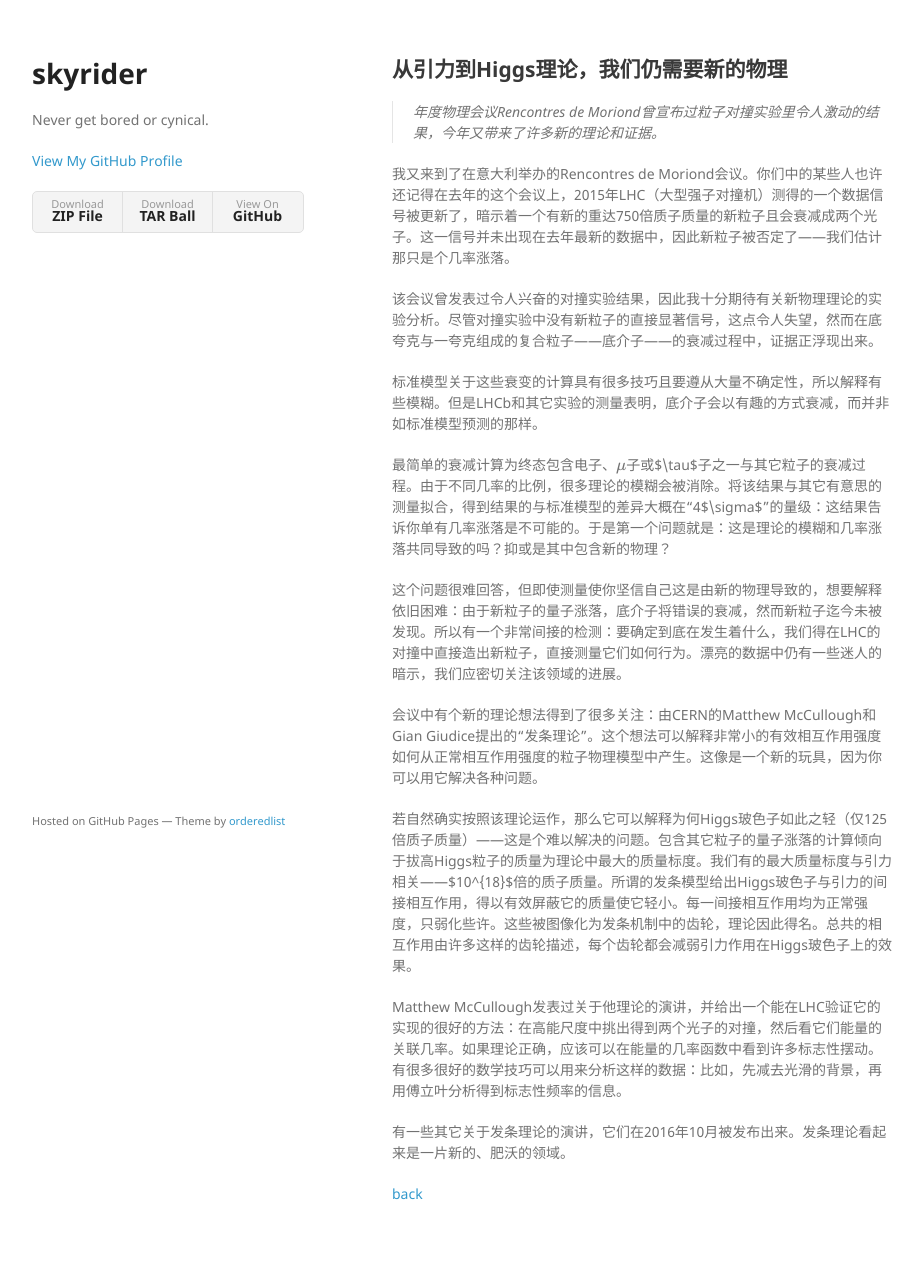
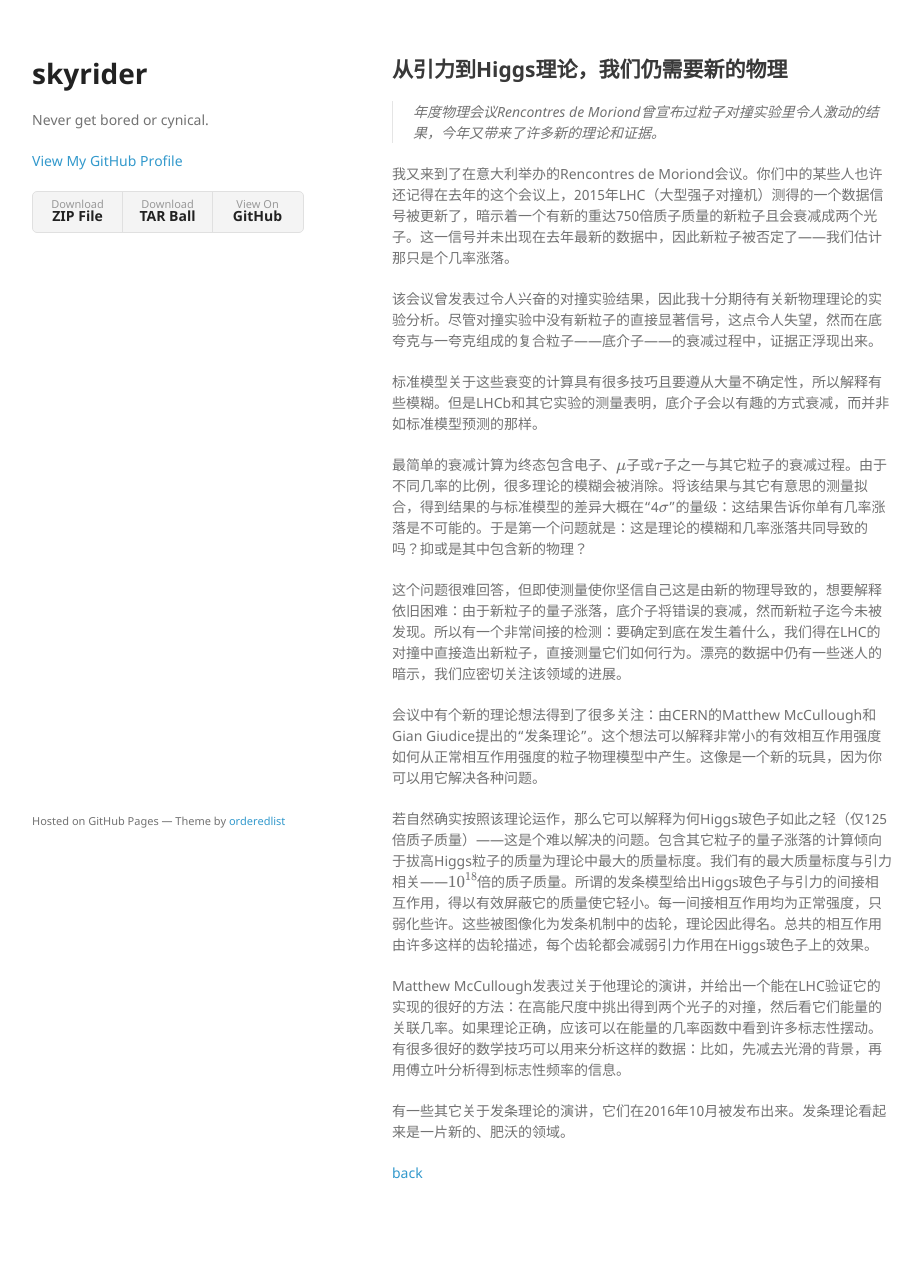
Before and after one commit to aladden/aladden.github.io, a Jekyll site: the page built from from-gravity-to-the-Higss-we’re-still-waiting-for-new-physics.md, in a window 1280 px wide. Shown: the whole page, without its empty margins (178-1100 px from the left). Built offline with Jekyll 4.4.1, drawn with Linux system fonts in a browser that asks for light colours; formulas are drawn with MathJax 3; after the commit the page ends 1253 px from its top, so only the background shows below that.

```diff
--- a/from-gravity-to-the-Higss-we’re-still-waiting-for-new-physics.md
+++ b/from-gravity-to-the-Higss-we’re-still-waiting-for-new-physics.md
@@ -12,13 +12,13 @@ layout: default
 
 标准模型关于这些衰变的计算具有很多技巧且要遵从大量不确定性，所以解释有些模糊。但是LHCb和其它实验的测量表明，底介子会以有趣的方式衰减，而并非如标准模型预测的那样。
 
-最简单的衰减计算为终态包含电子、$$\mu$$子或$\tau$子之一与其它粒子的衰减过程。由于不同几率的比例，很多理论的模糊会被消除。将该结果与其它有意思的测量拟合，得到结果的与标准模型的差异大概在“4$\sigma$”的量级：这结果告诉你单有几率涨落是不可能的。于是第一个问题就是：这是理论的模糊和几率涨落共同导致的吗？抑或是其中包含新的物理？
+最简单的衰减计算为终态包含电子、$$\mu$$子或$$\tau$$子之一与其它粒子的衰减过程。由于不同几率的比例，很多理论的模糊会被消除。将该结果与其它有意思的测量拟合，得到结果的与标准模型的差异大概在“4$$\sigma$$”的量级：这结果告诉你单有几率涨落是不可能的。于是第一个问题就是：这是理论的模糊和几率涨落共同导致的吗？抑或是其中包含新的物理？
 
 这个问题很难回答，但即使测量使你坚信自己这是由新的物理导致的，想要解释依旧困难：由于新粒子的量子涨落，底介子将错误的衰减，然而新粒子迄今未被发现。所以有一个非常间接的检测：要确定到底在发生着什么，我们得在LHC的对撞中直接造出新粒子，直接测量它们如何行为。漂亮的数据中仍有一些迷人的暗示，我们应密切关注该领域的进展。
 
 会议中有个新的理论想法得到了很多关注：由CERN的Matthew McCullough和Gian Giudice提出的“发条理论”。这个想法可以解释非常小的有效相互作用强度如何从正常相互作用强度的粒子物理模型中产生。这像是一个新的玩具，因为你可以用它解决各种问题。
 
-若自然确实按照该理论运作，那么它可以解释为何Higgs玻色子如此之轻（仅125倍质子质量）——这是个难以解决的问题。包含其它粒子的量子涨落的计算倾向于拔高Higgs粒子的质量为理论中最大的质量标度。我们有的最大质量标度与引力相关——$10^{18}$倍的质子质量。所谓的发条模型给出Higgs玻色子与引力的间接相互作用，得以有效屏蔽它的质量使它轻小。每一间接相互作用均为正常强度，只弱化些许。这些被图像化为发条机制中的齿轮，理论因此得名。总共的相互作用由许多这样的齿轮描述，每个齿轮都会减弱引力作用在Higgs玻色子上的效果。
+若自然确实按照该理论运作，那么它可以解释为何Higgs玻色子如此之轻（仅125倍质子质量）——这是个难以解决的问题。包含其它粒子的量子涨落的计算倾向于拔高Higgs粒子的质量为理论中最大的质量标度。我们有的最大质量标度与引力相关——$$10^{18}$$倍的质子质量。所谓的发条模型给出Higgs玻色子与引力的间接相互作用，得以有效屏蔽它的质量使它轻小。每一间接相互作用均为正常强度，只弱化些许。这些被图像化为发条机制中的齿轮，理论因此得名。总共的相互作用由许多这样的齿轮描述，每个齿轮都会减弱引力作用在Higgs玻色子上的效果。
 
 Matthew McCullough发表过关于他理论的演讲，并给出一个能在LHC验证它的实现的很好的方法：在高能尺度中挑出得到两个光子的对撞，然后看它们能量的关联几率。如果理论正确，应该可以在能量的几率函数中看到许多标志性摆动。有很多很好的数学技巧可以用来分析这样的数据：比如，先减去光滑的背景，再用傅立叶分析得到标志性频率的信息。
 
```
